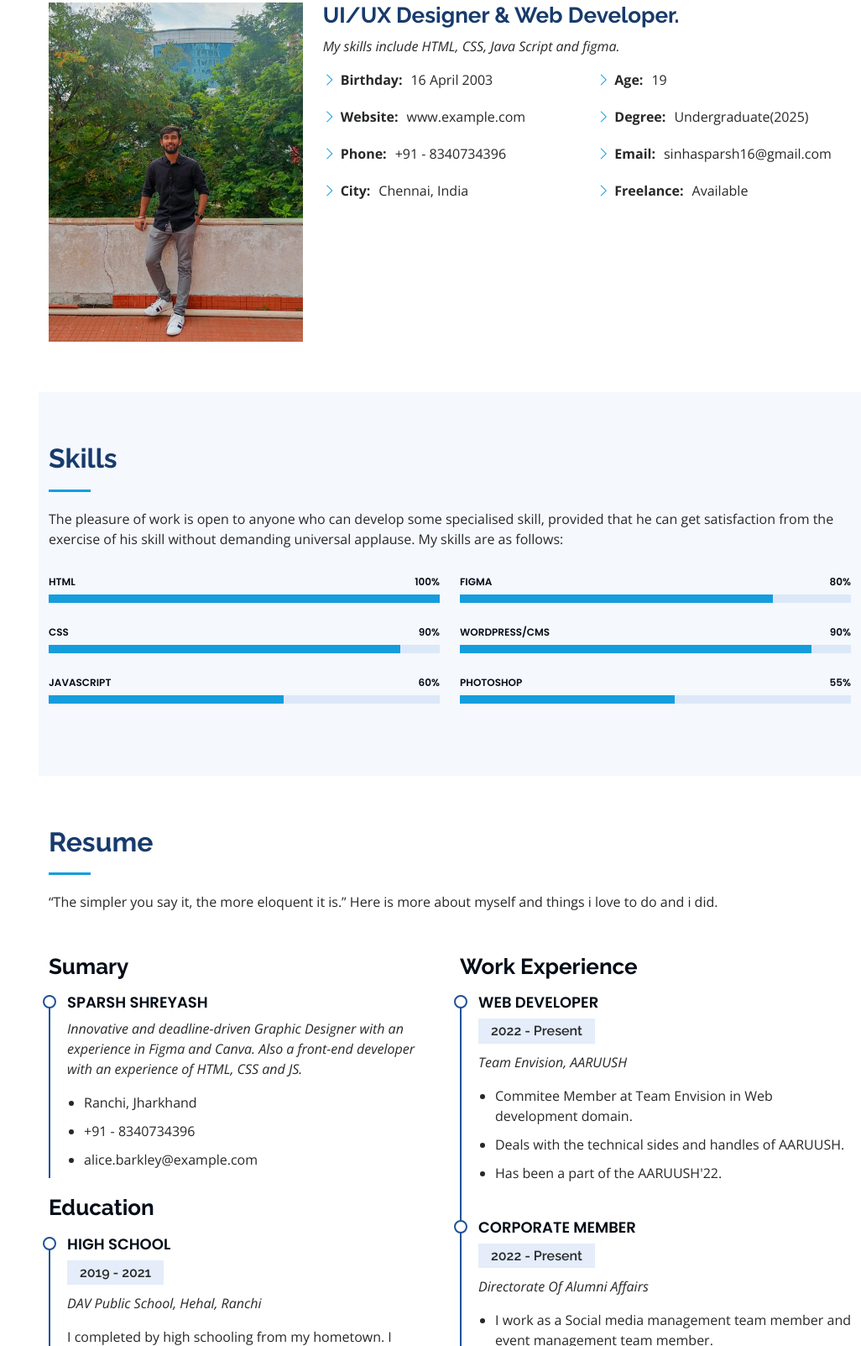
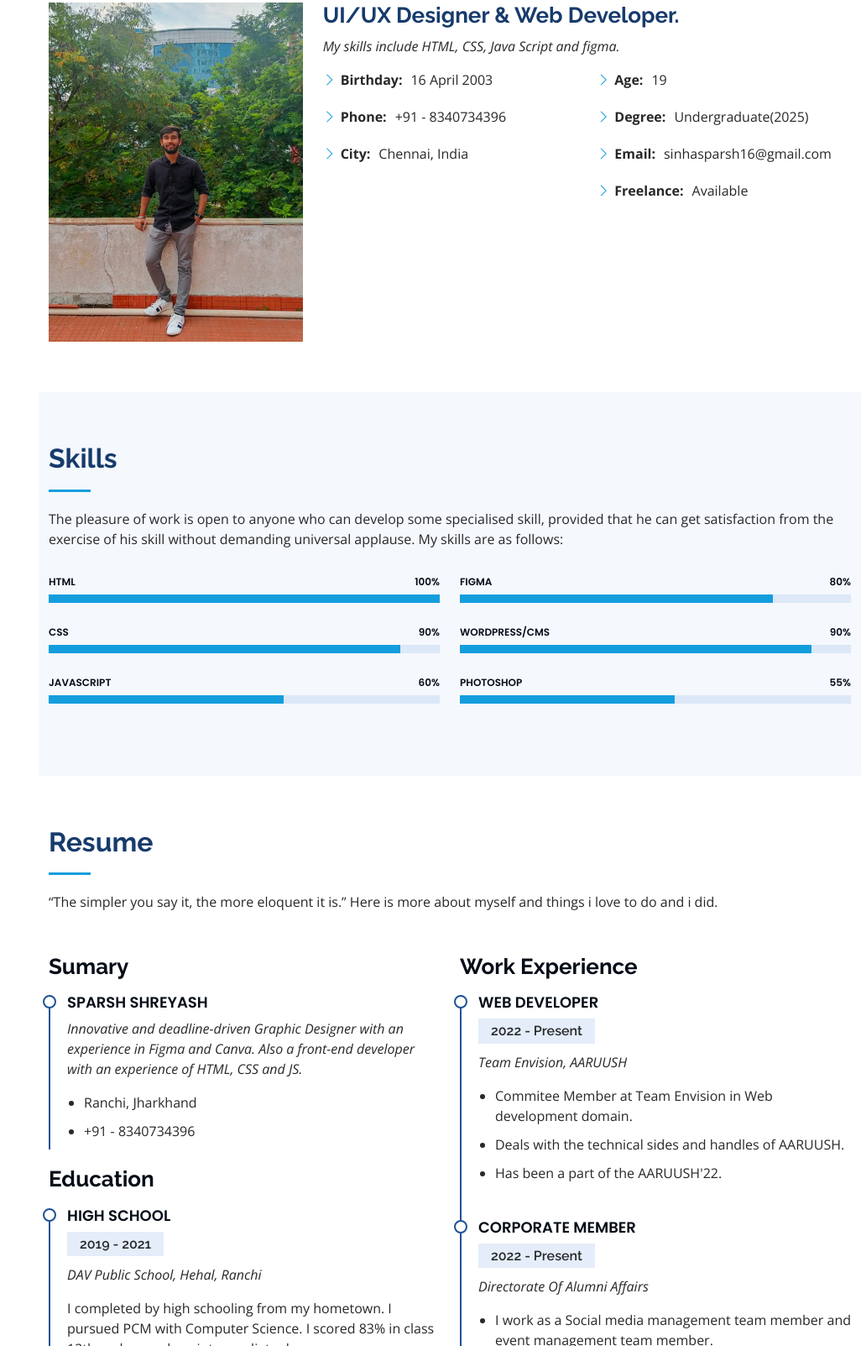
Before and after one commit to sparsh0116/MyPortfolio, a plain HTML site: page index.html in a window 1280 px wide. Shown: the part 1037-2640 px from the top of the page at 84% size, without its empty margins (254-1280 px from the left). Drawn offline with nearby package versions, Linux system fonts and the light colour scheme.

Commit message:
Update index.html

```diff
--- a/index.html
+++ b/index.html
@@ -95,7 +95,6 @@
               <div class="col-lg-6">
                 <ul>
                   <li><i class="bi bi-chevron-right"></i> <strong>Birthday:</strong> <span>16 April 2003</span></li>
-                  <li><i class="bi bi-chevron-right"></i> <strong>Website:</strong> <span>www.example.com</span></li>
                   <li><i class="bi bi-chevron-right"></i> <strong>Phone:</strong> <span>+91 - 8340734396</span></li>
                   <li><i class="bi bi-chevron-right"></i> <strong>City:</strong> <span>Chennai, India</span></li>
                 </ul>
@@ -206,7 +205,6 @@
                 <li>
                   +91 - 8340734396
                 </li>
-                <li>alice.barkley@example.com</li>
               </ul>
             </div>
 
```
